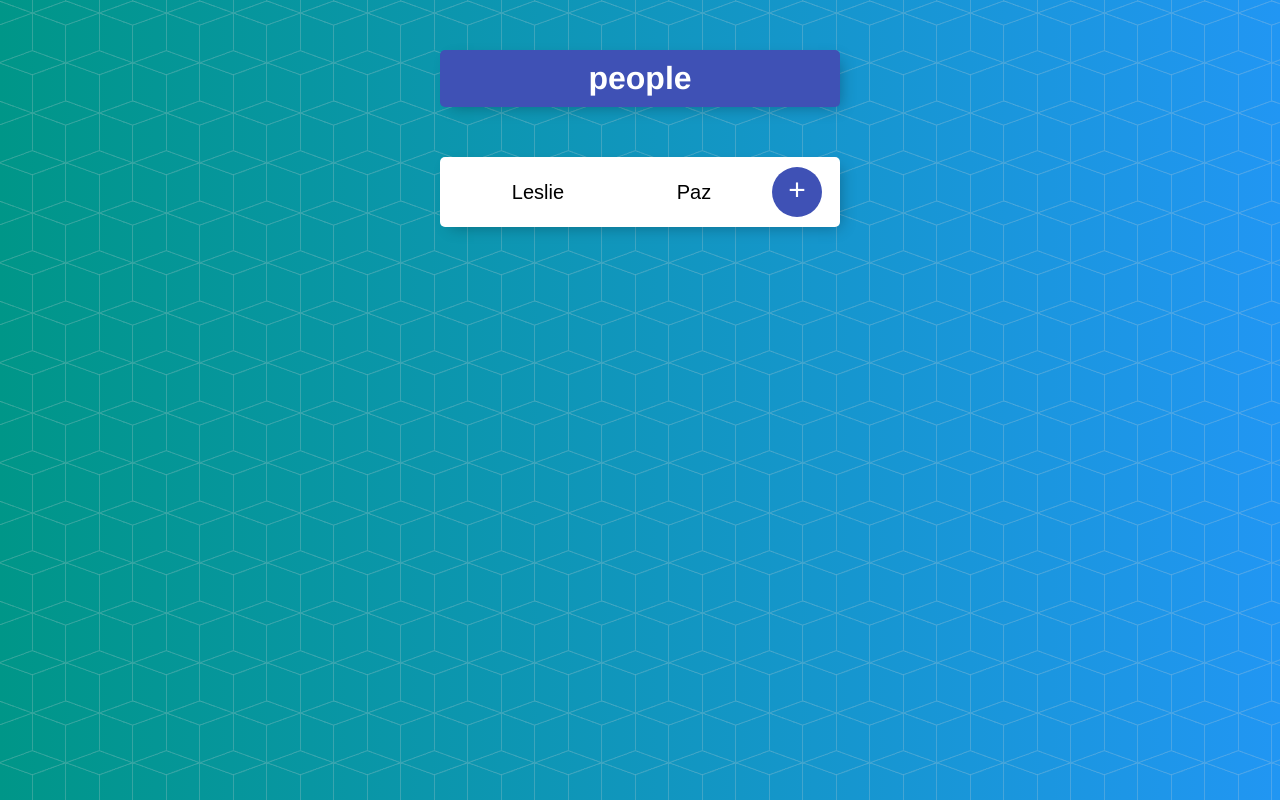
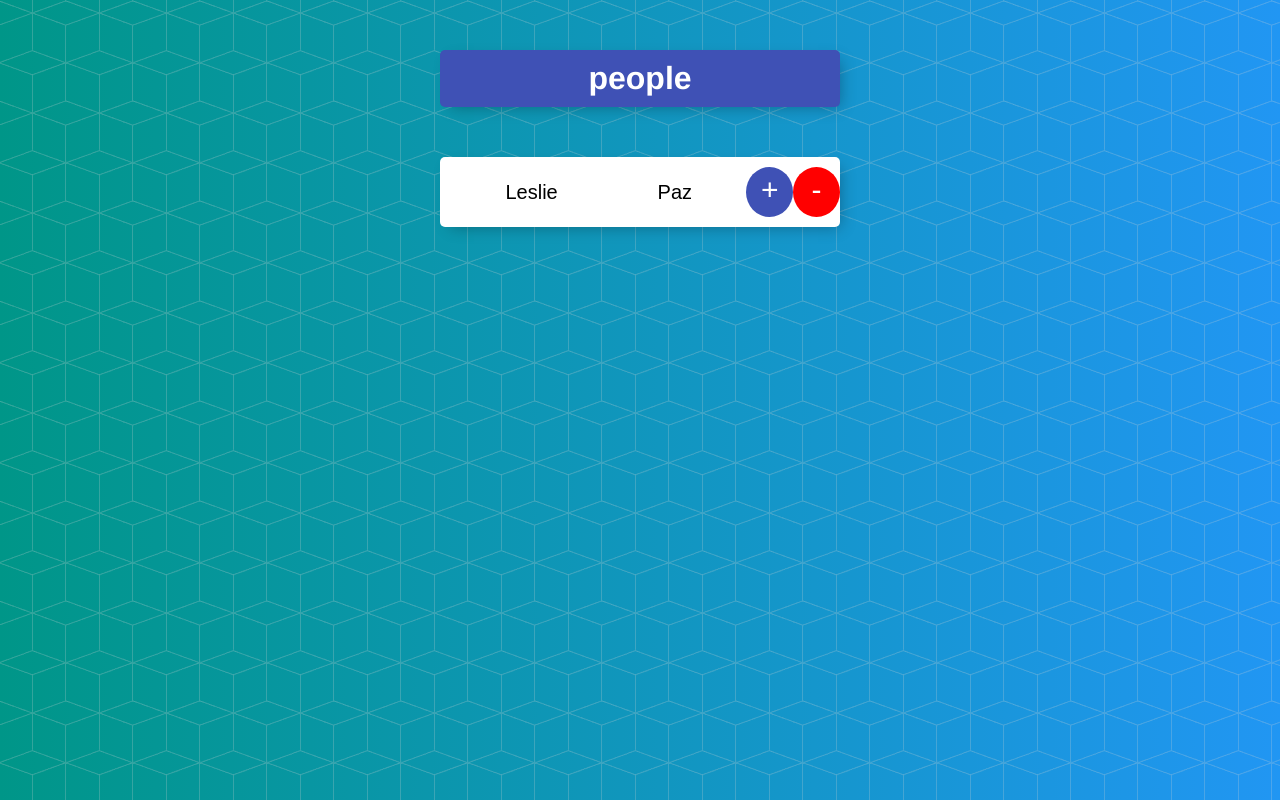
Before and after one commit to QuispeFrank/TestingAngular, an Angular app in the folder person-list/: page /people/0 in a window 1280 px wide. Shown: the top 800 px of the page. Built offline with nearby package versions, Linux system fonts and the light colour scheme.

Commit message:
delete a Person

```diff
--- a/person-list/src/app/people.service.ts
+++ b/person-list/src/app/people.service.ts
@@ -30,4 +30,8 @@
     person.firstName = personX.firstName;
     person.lastName = personX.lastName;
   }
+
+  deletePerson(index: number) {
+    this.people.splice(index, 1);
+  }
 }
--- a/person-list/src/app/people/form/form.component.html
+++ b/person-list/src/app/people/form/form.component.html
@@ -22,5 +22,6 @@
     />
 
     <button type="submit" style="cursor: pointer;">+</button>
+    <button *ngIf="index != null" style="cursor: pointer" class="buttonRed" (click)="deletePerson()">-</button>
   </form>
 </div>
--- a/person-list/src/app/people/form/form.component.ts
+++ b/person-list/src/app/people/form/form.component.ts
@@ -43,4 +43,11 @@
     }
     this.router.navigate(['people'])
   }
+
+  deletePerson() {
+    if(this.index != null) {
+      this.peopleService.deletePerson(this.index);
+    }
+    this.router.navigate(['people']);
 }
+}
--- a/person-list/src/styles.css
+++ b/person-list/src/styles.css
@@ -66,6 +66,19 @@
     border-width: 0;
   }
 
+
+  .buttonRed {
+    min-height: 50px;
+    width: 50px;
+    border-radius: 50%;
+    border-color: transparent;
+    background-color: red;
+    color: #fff;
+    font-size: 30px;
+    padding-bottom: 6px;
+    border-width: 0;
+  }
+
   input[type="text"] {
     text-align: center;
     height: 60px;
```
